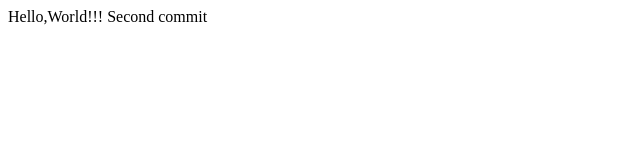
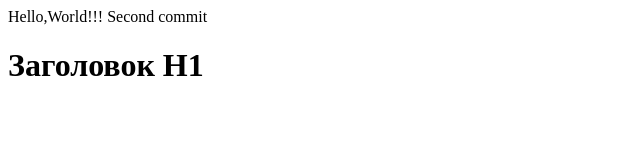
Before and after one commit to irancez/TestRep-27-06-2024, a plain HTML site: page index.html in a window 1280 px wide. Shown: the whole page, without its empty margins (0-640 px from the left). Drawn offline with Linux system fonts and the light colour scheme.

Commit message:
third commit

```diff
--- a/index.html
+++ b/index.html
@@ -7,5 +7,6 @@
 <body>
         Hello,World!!!
        Second commit
+       <h1>Заголовок H1</h1>
 </body>
 </html>
```
